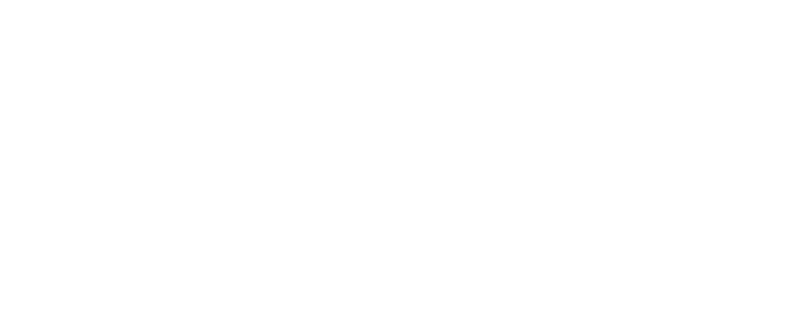
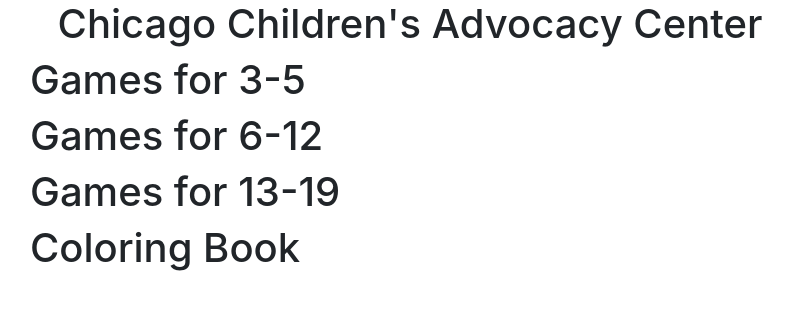
Before and after one commit to Chicago19/team-9, a React (Create React App) app in the folder cca-app/: page /childrenHome in a window 1280 px wide. Shown: the top 310 px of the page, without its empty margins (230-1023 px from the left). Built offline with nearby package versions, Linux system fonts and the light colour scheme.

Commit message:
childrenHome.js

```diff
--- a/cca-app/src/App.js
+++ b/cca-app/src/App.js
@@ -1,12 +1,15 @@
 import React from 'react';
 import { BrowserRouter, Route, Switch } from "react-router-dom";
 import Home from './components/home.js';
+import ChildrenHome from './components/childrenHome.js';
+
 
 function App() {
   return (
     <BrowserRouter>
       <Switch>
         <Route exact path="/" component={Home}/>
+        <Route exact path="/childrenHome" component={ChildrenHome}/>
       </Switch>
     </BrowserRouter>
   );
--- /dev/null
+++ b/cca-app/src/components/childrenHome.js
@@ -0,0 +1,35 @@
+import React, { Component } from 'react';
+import { Container, Row, Col } from 'reactstrap';
+
+class ChildrenHome extends Component {
+
+  render() {
+    return (
+      <Container>
+        <Row className='title-row'>
+          <Col sm={{ size: 8, offset: 2 }}>
+            <h1 style={{ textAlign: 'center' }}>Chicago Children's Advocacy Center</h1>
+          </Col>
+        </Row>
+        <Row className='title-row'>
+          <Col sm={{ size: 8, offset: 2 }}>
+            <Row className='gamesButton-row'>
+              <h1 style={{ textAlign: 'center' }}>Games for 3-5</h1>
+            </Row>
+            <Row className='gamesButton-row'>
+              <h1 style={{ textAlign: 'center' }}>Games for 6-12</h1>
+            </Row>
+            <Row className='gamesButton-row'>
+              <h1 style={{ textAlign: 'center' }}>Games for 13-19</h1>
+            </Row>
+            <Row className='gamesButton-row'>
+              <h1 style={{ textAlign: 'center' }}>Coloring Book</h1>
+            </Row>
+          </Col>
+        </Row>
+      </Container>
+    );
+  }
+}
+
+export default ChildrenHome;
```
Also changed, not shown: 1 other file (tests, documents, lock files or other folders).
